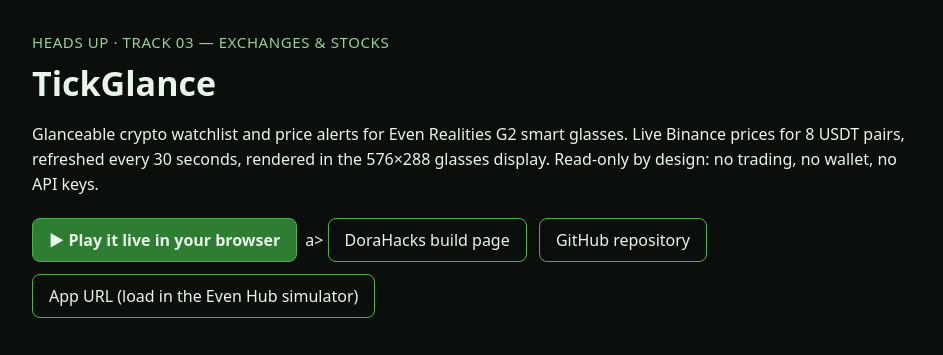
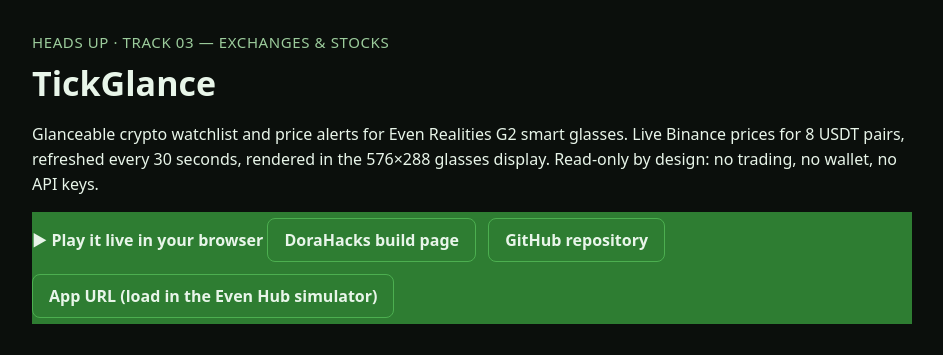
Before and after one commit to Lexa499/tickglance, a website: page public/demo.html in a window 1280 px wide. Shown: the top 355 px of the page, without its empty margins (168-1111 px from the left). Drawn offline with Linux system fonts and the light colour scheme.

Commit message:
Fix stray characters after live demo button

```diff
--- a/public/demo.html
+++ b/public/demo.html
@@ -30,8 +30,8 @@
      Live Binance prices for 8 USDT pairs, refreshed every 30 seconds, rendered in the
      576×288 glasses display. Read-only by design: no trading, no wallet, no API keys.</p>
 
-  <div class="btns">
-        <a href="https://tickglance.vercel.app/live.html" style="background:#2e7d32;font-weight:700">▶ Play it live in your browser</a>a>
+  <div class="btns
+        <a href="https://tickglance.vercel.app/live.html" style="background:#2e7d32;font-weight:700">▶ Play it live in your browser</a>
     <a href="https://dorahacks.io/build/51683">DoraHacks build page</a>
     <a href="https://github.com/Lexa499/tickglance">GitHub repository</a>
     <a href="https://tickglance.vercel.app">App URL (load in the Even Hub simulator)</a>
```
